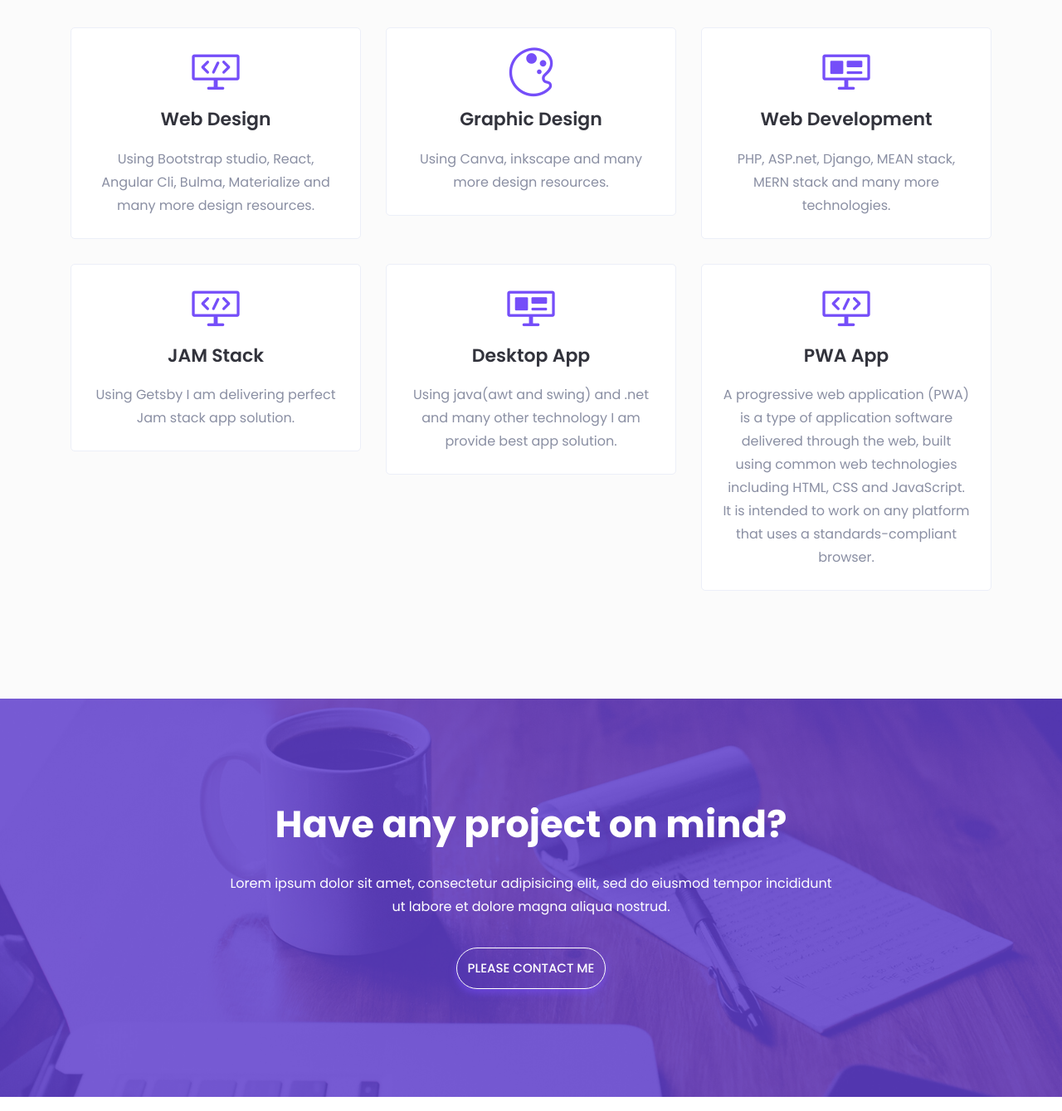
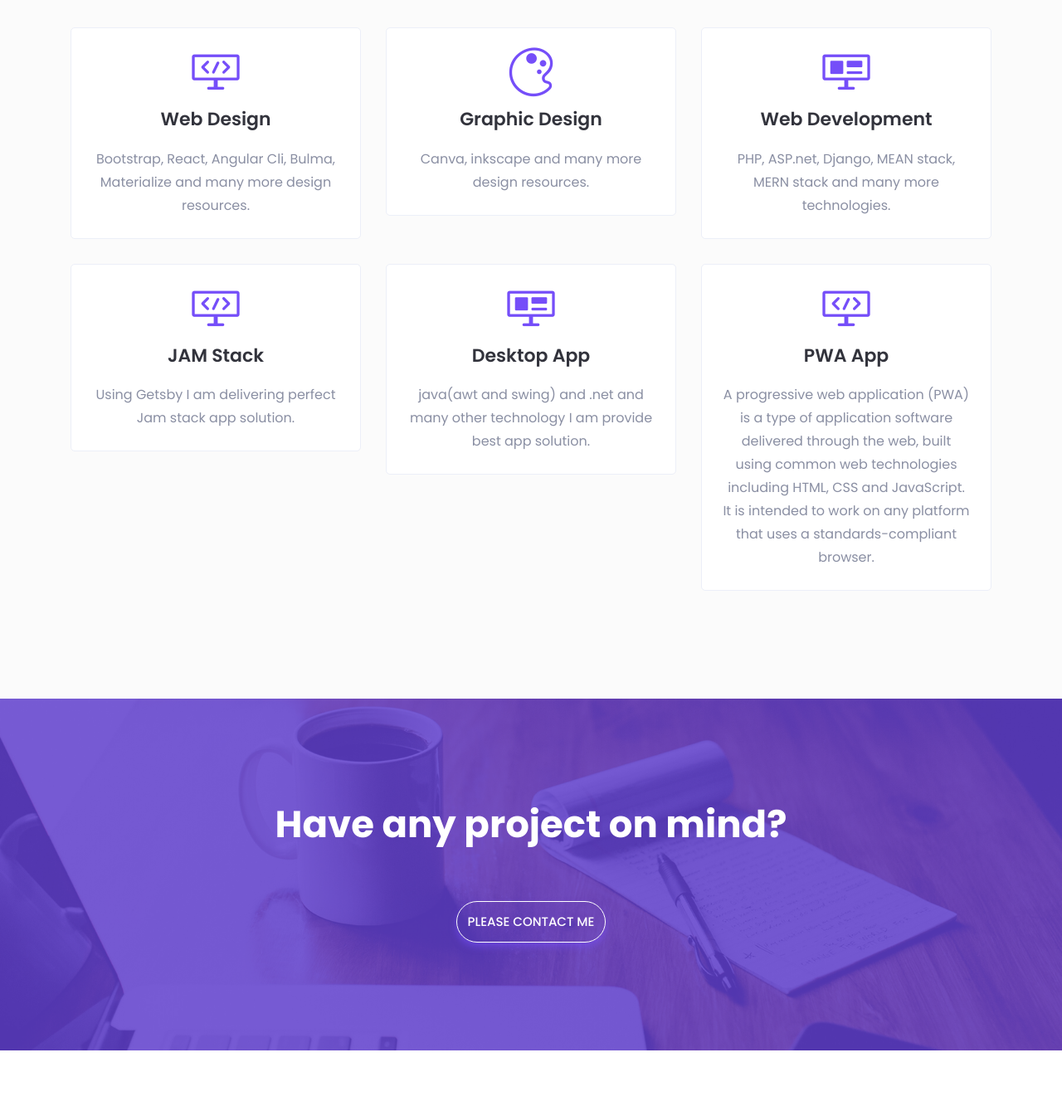
Before and after one commit to akash-019/akash-019.github.io, a plain HTML site: page index.html in a window 1280 px wide. Shown: the part 1841-3180 px from the top of the page at 83% size. Drawn offline with Linux system fonts and the light colour scheme; files whose address does not match are found by name.

Commit message:
Update index.html

```diff
--- a/index.html
+++ b/index.html
@@ -322,7 +322,7 @@
                         </div>
                         <div class="service-content">
                             <h4 class="service-title"><a href="#">Web Design</a></h4>
-                            <p>Using Bootstrap studio, React, Angular Cli, Bulma, Materialize and many more design resources.</p>
+                            <p> Bootstrap, React, Angular Cli, Bulma, Materialize and many more design resources.</p>
                         </div>
                     </div> <!-- single service -->
                 </div>
@@ -333,7 +333,7 @@
                         </div>
                         <div class="service-content">
                             <h4 class="service-title"><a href="#contact">Graphic Design</a></h4>
-                            <p>Using Canva, inkscape and many more design resources.</p>
+                            <p> Canva, inkscape and many more design resources.</p>
                         </div>
                     </div> <!-- single service -->
                 </div>
@@ -366,7 +366,7 @@
                         </div>
                         <div class="service-content">
                             <h4 class="service-title"><a href="#">Desktop App</a></h4>
-                            <p>Using java(awt and swing) and .net and many other technology I am provide best app solution.</p>
+                            <p>java(awt and swing) and .net and many other technology I am provide best app solution.</p>
                         </div>
                     </div> <!-- single service -->
                 </div>
@@ -395,7 +395,7 @@
                 <div class="col-xl-8 col-lg-9">
                     <div class="call-action-content text-center">
                         <h2 class="action-title">Have any project on mind?</h2>
-                        <p>Lorem ipsum dolor sit amet, consectetur adipisicing elit, sed do eiusmod tempor incididunt ut labore et dolore magna aliqua nostrud.</p>
+                        <p></p>
                         <ul>
                             <li><a class="main-btn custom-2" href="#contact">Please Contact Me</a></li>
 
```
